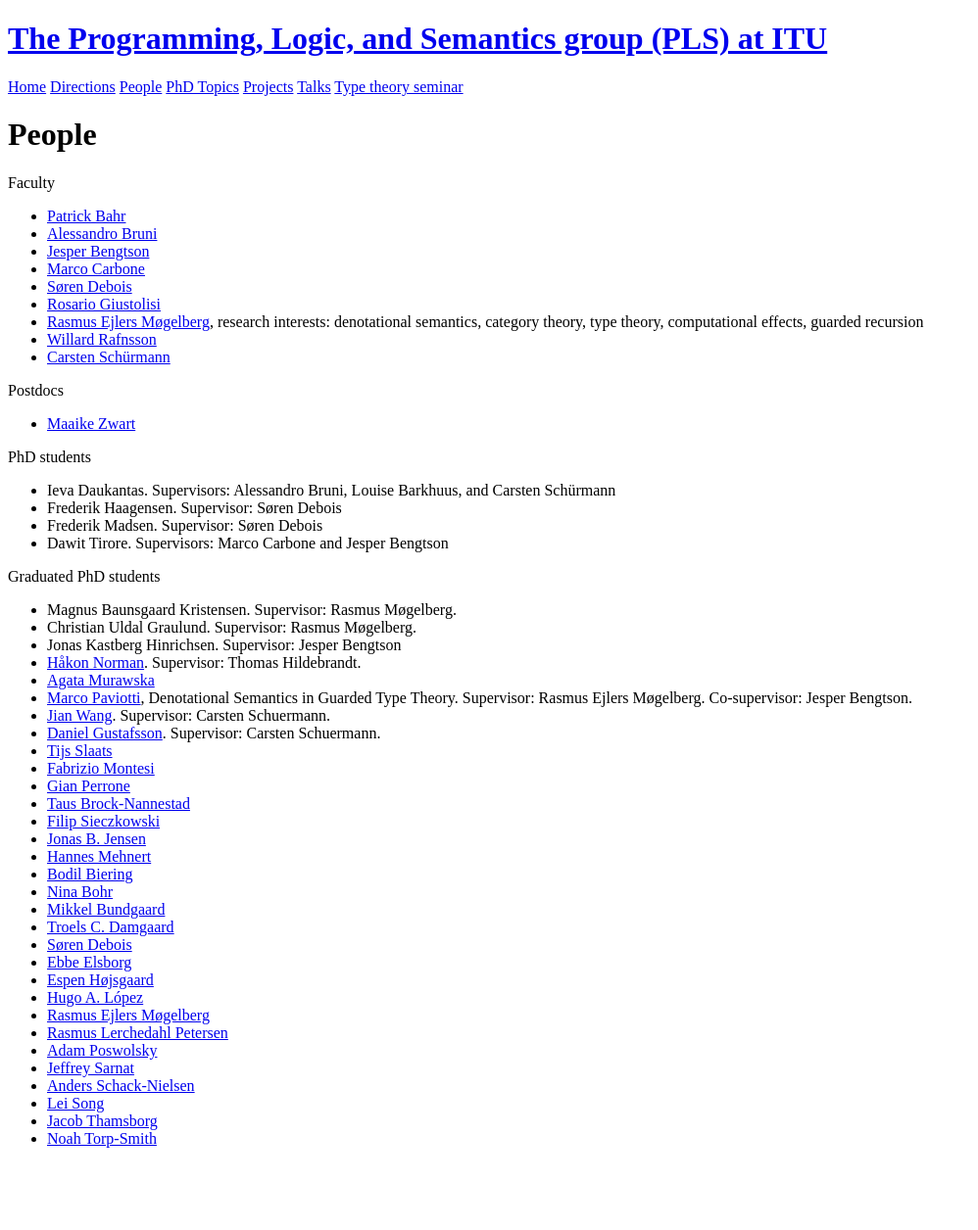
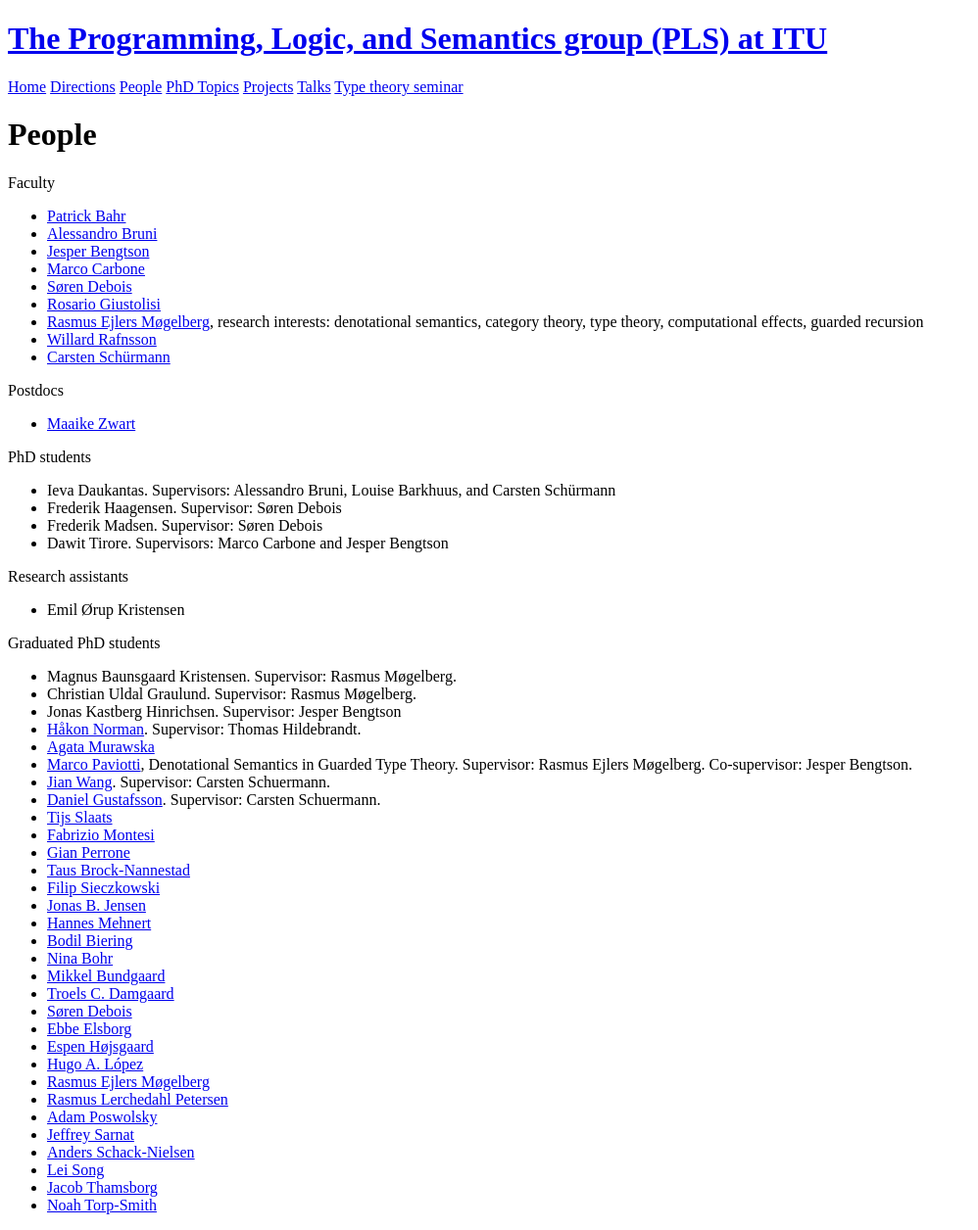
Before and after one commit to rmogelberg/pls.itu.dk, a Jekyll site: the page built from People.md, in a window 1280 px wide. Shown: the whole page at 98% size, without its empty margins (0-998 px from the left). Built offline with Jekyll 4.4.1, drawn with Linux system fonts in a browser that asks for light colours; before the commit the page ends 1188 px from its top, so only the background shows below that.

Commit message:
Added Emil as RA to people page

```diff
--- a/People.md
+++ b/People.md
@@ -27,6 +27,9 @@
 - Frederik Haagensen. Supervisor: Søren Debois
 - Frederik Madsen. Supervisor: Søren Debois
 - Dawit Tirore. Supervisors: Marco Carbone and Jesper Bengtson
+
+Research assistants
+- Emil Ørup Kristensen
 
 Graduated PhD students
 
```
